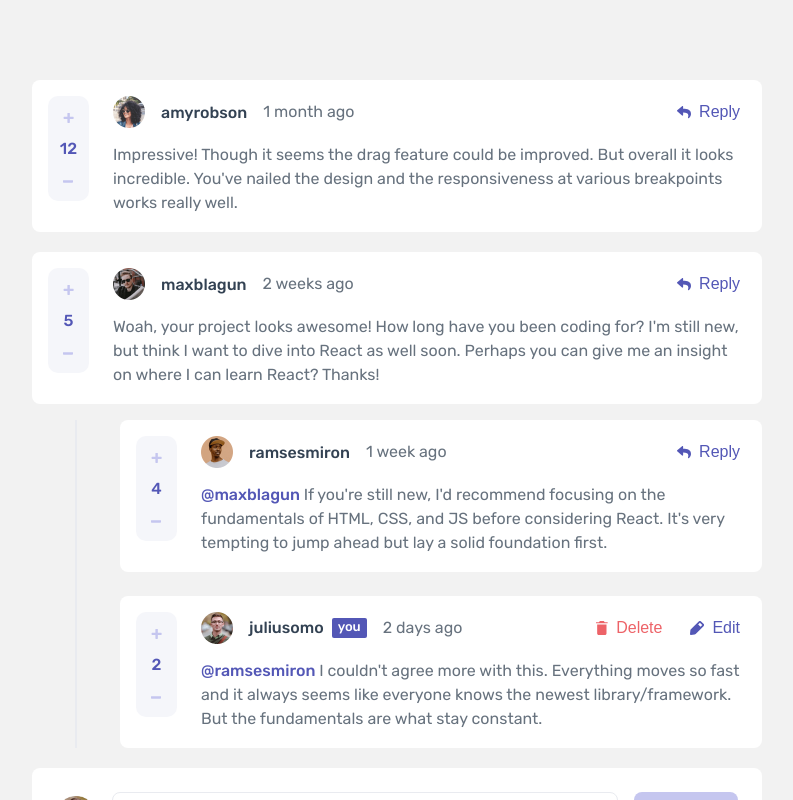
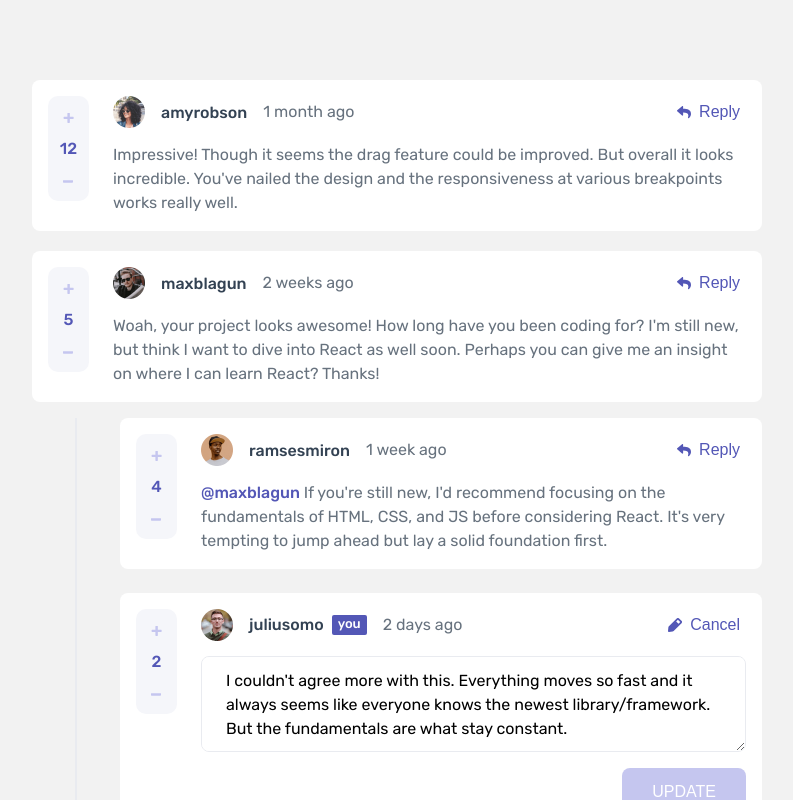
Before and after one commit to theschmocker/frontend-mentor-solutions, a React (Create React App) app: page / in a window 1280 px wide. Both pictures are taken after a click on the button "Edit". Shown: the top 800 px of the page, without its empty margins (243-1036 px from the left). Built offline with nearby package versions, Linux system fonts and the light colour scheme.

Commit message:
edit comment form; update comments when changed in another tab

```diff
--- a/src/App.tsx
+++ b/src/App.tsx
@@ -5,13 +5,20 @@ import styled, { createGlobalStyle } from "styled-components";
 import { mediaQueries } from "./styles/media-queries";
 
 function App() {
-	const { comments, user, addComment, deleteComment } = useComments();
+	const { comments, user, addComment, deleteComment, updateComment } = useComments();
 	return (
 		<>
 			<GlobalStyles />
 			<Root>
 				{Object.entries(comments).map(([id, comment]) => (
-					<Comment key={id} comment={comment} currentUser={user} onDelete={deleteComment} onReply={addComment} />
+					<Comment
+						key={id}
+						comment={comment}
+						currentUser={user}
+						onDelete={deleteComment}
+						onReply={addComment}
+						onEdit={content => updateComment(comment.id, content)}
+					/>
 				))}
 				<AddCommentForm user={user} onSubmit={addComment} />
 			</Root>
--- a/src/components/AddCommentForm.tsx
+++ b/src/components/AddCommentForm.tsx
@@ -6,6 +6,7 @@ import { User } from "../hooks/comments";
 import styled from "styled-components";
 import { mediaQueries } from "../styles/media-queries";
 import ScreenreaderText from "./ScreenreaderText";
+import CommentField from "./CommentField";
 
 export function AddCommentForm({
 	user,
@@ -32,14 +33,13 @@ export function AddCommentForm({
 			<img src={user.image.png} alt="" className="add-comment__image" />
 			<label className="add-comment__label">
 				<ScreenreaderText>Add a comment</ScreenreaderText>
-				<textarea
+				<CommentField
 					name="content"
-					className="add-comment__content"
 					placeholder="Add a comment..."
 					required
 					value={content}
 					onChange={e => setContent(e.target.value)}
-				></textarea>
+				/>
 			</label>
 			<Button className="add-comment__send" disabled={!trimmed}>
 				Send
@@ -86,35 +86,4 @@ const Root = styled(Card)`
 		grid-area: submit;
 		justify-self: end;
 	}
-
-	.add-comment__send:hover:not(:disabled) {
-		opacity: 0.8;
-	}
-
-	.add-comment__send:disabled {
-		background-color: var(--light-grayish-blue);
-		cursor: not-allowed;
-	}
-
-	textarea {
-		width: 100%;
-		max-width: 100%;
-		padding: 0.75rem 1.5rem;
-		min-height: 96px;
-		border-radius: 0.5rem;
-		border: 1px solid var(--light-gray);
-		font-size: 1rem;
-		line-height: 1.5;
-		resize: vertical;
-	}
-
-	textarea:focus {
-		border-color: var(--moderate-blue);
-		outline: none;
-	}
-
-	textarea::placeholder {
-		font-family: "Rubik";
-		color: var(--dark-gray);
-	}
 `;
--- a/src/components/Button.tsx
+++ b/src/components/Button.tsx
@@ -39,4 +39,13 @@ export default styled.button<{
 	cursor: pointer;
 	border: none;
 	box-shadow: none;
+
+	&:hover:not(:disabled) {
+		opacity: 0.8;
+	}
+
+	&:disabled {
+		background-color: var(--light-grayish-blue);
+		cursor: not-allowed;
+	}
 `;
--- a/src/components/Comment.tsx
+++ b/src/components/Comment.tsx
@@ -11,11 +11,13 @@ export function Comment({
 	currentUser,
 	onDelete,
 	onReply,
+	onEdit,
 }: {
 	comment: IComment;
 	currentUser: User;
 	onDelete: (id: number) => void;
 	onReply: (content: string, parentCommentId: number) => void;
+	onEdit: (content: string) => void;
 }) {
 	const [reply, setReply] = useState(false);
 
@@ -33,11 +35,19 @@ export function Comment({
 				currentUser={currentUser}
 				onDelete={() => onDelete(comment.id)}
 				onReply={() => setReply(r => !r)}
+				onEdit={onEdit}
 			/>
 			{showRepliesSection && (
 				<div className="comment__replies">
 					{comment.replies?.map(reply => (
-						<Comment key={reply.id} comment={reply} currentUser={currentUser} onDelete={onDelete} onReply={onReply} />
+						<Comment
+							key={reply.id}
+							comment={reply}
+							currentUser={currentUser}
+							onDelete={onDelete}
+							onReply={onReply}
+							onEdit={onEdit}
+						/>
 					))}
 					{reply && <AddCommentForm user={currentUser} onSubmit={handleSubmit} />}
 				</div>
--- a/src/components/CommentCard.tsx
+++ b/src/components/CommentCard.tsx
@@ -5,12 +5,13 @@ import { mediaQueries } from "../styles/media-queries";
 import Card from "./Card";
 import CommentCardScore from "./CommentCardScore";
 import { DeleteCommentModal } from "./DeleteCommentModal";
+import EditCommentForm from "./EditCommentForm";
 
 interface Props {
 	comment: Comment;
 	currentUser: User;
 	onReply?: () => void;
-	onEdit?: () => void;
+	onEdit: (content: string) => void;
 	onDelete?: () => void;
 }
 
@@ -18,6 +19,7 @@ export default function CommentCard({ comment, currentUser, onReply, onEdit, onD
 	const isCurrentUser = currentUser.username === comment.user.username;
 
 	const [showDeleteConfirmModal, setShowDeleteConfirmModal] = useState(false);
+	const [editComment, setEditComment] = useState(false);
 
 	return (
 		<Root>
@@ -30,17 +32,32 @@ export default function CommentCard({ comment, currentUser, onReply, onEdit, onD
 				<span className="comment-card__created-at">{comment.createdAt}</span>
 			</div>
 			<div className="comment-card__content">
+				{editComment ? (
+					<EditCommentForm
+						content={comment.content}
+						onSubmit={content => {
+							onEdit(content);
+							setEditComment(false);
+						}}
+					/>
+				) : (
+					<>
 						{"replyingTo" in comment && !!comment.replyingTo && (
 							<span className="comment-card__tag">@{comment.replyingTo} </span>
 						)}
 						{comment.content}
+					</>
+				)}
 			</div>
 
+			<div className="comment-card__score">
 				<CommentCardScore score={comment.score} />
+			</div>
 
 			<div className="comment-card__actions">
 				{isCurrentUser ? (
 					<>
+						{!editComment && (
 							<button
 								className="comment-card__action comment-card__action--delete"
 								onClick={() => setShowDeleteConfirmModal(true)}
@@ -48,9 +65,14 @@ export default function CommentCard({ comment, currentUser, onReply, onEdit, onD
 								<img src="/images/icon-delete.svg" alt="" />
 								Delete
 							</button>
-						<button className="comment-card__action comment-card__action--primary" onClick={onEdit}>
+						)}
+						<button
+							className="comment-card__action comment-card__action--primary"
+							onClick={() => setEditComment(edit => !edit)}
+							aria-label={editComment ? "Cancel Editing Comment" : "Edit Comment"}
+						>
 							<img src="/images/icon-edit.svg" alt="" />
-							Edit
+							{editComment ? "Cancel" : "Edit"}
 						</button>
 					</>
 				) : (
@@ -90,7 +112,7 @@ const Root = styled(Card)`
 			grid-template-areas:
 				"score header  actions"
 				"score content content"
-				".     content content";
+				"score content content";
 			gap: 15px 24px;
 		`
 	)}
@@ -145,6 +167,10 @@ const Root = styled(Card)`
 		font-weight: 500;
 	}
 
+	.comment-card__score {
+		grid-area: score;
+	}
+
 	.comment-card__actions {
 		grid-area: actions;
 		display: flex;
--- a/src/components/CommentCardScore.tsx
+++ b/src/components/CommentCardScore.tsx
@@ -22,8 +22,7 @@ export default function CommentCardScore({
 }
 
 const Root = styled.div`
-	grid-area: score;
-	display: flex;
+	display: inline-flex;
 	align-items: center;
 	justify-self: start;
 	gap: 3px;
--- /dev/null
+++ b/src/components/CommentField.tsx
@@ -0,0 +1,24 @@
+import styled from "styled-components";
+
+export default styled.textarea`
+	width: 100%;
+	max-width: 100%;
+	padding: 0.75rem 1.5rem;
+	min-height: 96px;
+	border-radius: 0.5rem;
+	border: 1px solid var(--light-gray);
+	font-size: 1rem;
+	line-height: 1.5;
+	resize: vertical;
+	font-family: "Rubik";
+
+	&:focus {
+		border-color: var(--moderate-blue);
+		outline: none;
+	}
+
+	&::placeholder {
+		font-family: "Rubik";
+		color: var(--dark-gray);
+	}
+`;
--- /dev/null
+++ b/src/components/EditCommentForm.tsx
@@ -0,0 +1,38 @@
+import { FormEventHandler, useState } from "react";
+import styled from "styled-components";
+import Button from "./Button";
+import CommentField from "./CommentField";
+
+export default function EditCommentForm({
+	content,
+	onSubmit,
+}: {
+	content: string;
+	onSubmit?: (content: string) => void;
+}) {
+	const [editedContent, setEditedContent] = useState(content);
+	const trimmed = editedContent.trim();
+
+	const handleSubmit: FormEventHandler = e => {
+		e.preventDefault();
+		if (!trimmed) {
+			return;
+		}
+
+		onSubmit?.(trimmed);
+	};
+
+	return (
+		<Form onSubmit={handleSubmit}>
+			<CommentField value={editedContent} onChange={e => setEditedContent(e.target.value)} />
+			<Button disabled={editedContent === content || !trimmed}>Update</Button>
+		</Form>
+	);
+}
+
+const Form = styled.form`
+	display: flex;
+	flex-direction: column;
+	align-items: flex-end;
+	gap: 1rem;
+`;
--- a/src/hooks/comments.ts
+++ b/src/hooks/comments.ts
@@ -1,9 +1,11 @@
 import { useCallback, useEffect, useMemo, useState } from "react";
 import data from "../data.json";
+import { useMounted } from "./mounted";
+
+const user = data.currentUser as User;
 
 export function useComments(storage: Storage = localStorage) {
 	const [commentsMap, setCommentsMap] = useState<Map<number, Comment>>(new Map());
-	const [user, setUser] = useState<User>(data.currentUser);
 
 	const allComments = useMemo(() => Array.from(commentsMap.values()), [commentsMap]);
 	const topLevelComments = useMemo(() => allComments.filter(c => !c.parentCommentId), [allComments]);
@@ -33,11 +35,15 @@ export function useComments(storage: Storage = localStorage) {
 
 	function deleteComment(id: number) {
 		const newComments = allComments.filter(c => c.id !== id);
-		setCommentsMap(buildCommentTreeMap(newComments));
 		updateComments(newComments);
 	}
 
-	useEffect(() => {
+	function updateComment(id: number, content: string) {
+		const newComments = allComments.map(c => (c.id !== id ? c : { ...c, content }));
+		updateComments(newComments);
+	}
+
+	const loadFromLocalStorage = useCallback(() => {
 		try {
 			const stored = JSON.parse(storage.getItem("fementor_comments") ?? "null");
 			if (!stored) {
@@ -48,13 +54,23 @@ export function useComments(storage: Storage = localStorage) {
 		} catch (e) {
 			updateComments(data.comments as unknown as FlatComment[]);
 		}
-	}, [storage, setCommentsMap, updateComments]);
+	}, [storage, updateComments]);
+
+	useMounted(() => {
+		loadFromLocalStorage();
+	});
+
+	useEffect(() => {
+		window.addEventListener("storage", loadFromLocalStorage);
+		return () => window.removeEventListener("storage", loadFromLocalStorage);
+	}, [loadFromLocalStorage]);
 
 	return {
 		comments: topLevelComments,
 		user,
 		addComment,
 		deleteComment,
+		updateComment,
 	};
 }
 
--- /dev/null
+++ b/src/hooks/mounted.ts
@@ -0,0 +1,14 @@
+import { useEffect, useRef } from "react";
+
+export function useMounted(callback: () => void) {
+	const isMounted = useRef(false);
+
+	useEffect(() => {
+		if (isMounted.current) {
+			return;
+		}
+
+		isMounted.current = true;
+		callback();
+	}, [callback]);
+}
```
Lines whose indentation alone changed are shown as unchanged.
